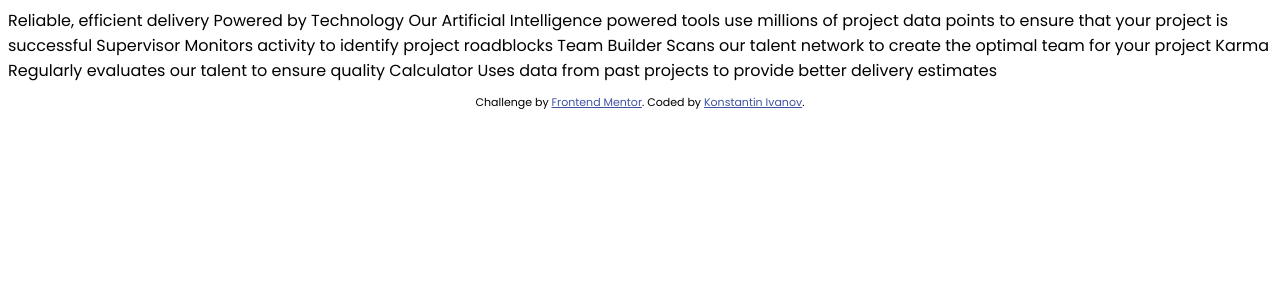
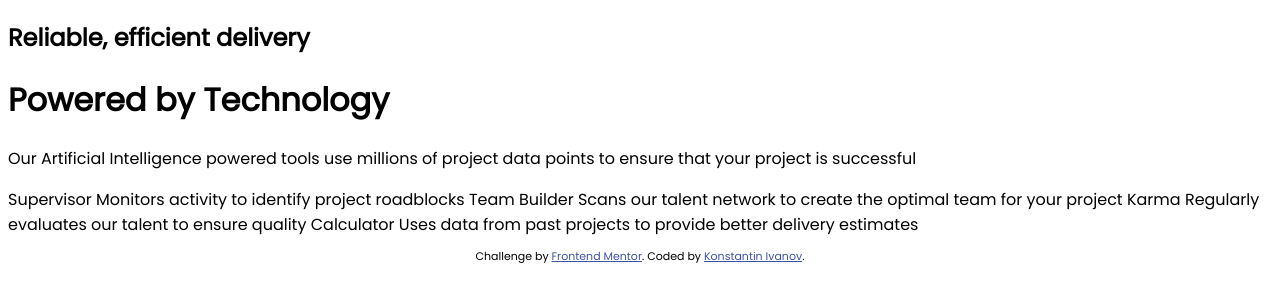
Before and after one commit to konstiv23/four-card-feature-section, a plain HTML site: page index.html in a window 1280 px wide. Drawn offline with Linux system fonts and the light colour scheme.

Commit message:
Added header markup

```diff
--- a/index.html
+++ b/index.html
@@ -12,12 +12,15 @@
 
 </head>
 <body>
+  <header>
+    <h2>Reliable, efficient delivery</h2>
+    <h1>Powered by Technology</h1>
+    <p>
+      Our Artificial Intelligence powered tools use millions of project data points
+      to ensure that your project is successful
+    </p>
+  </header>
 
-  Reliable, efficient delivery
-  Powered by Technology
-
-  Our Artificial Intelligence powered tools use millions of project data points
-  to ensure that your project is successful
 
   Supervisor
   Monitors activity to identify project roadblocks
```
